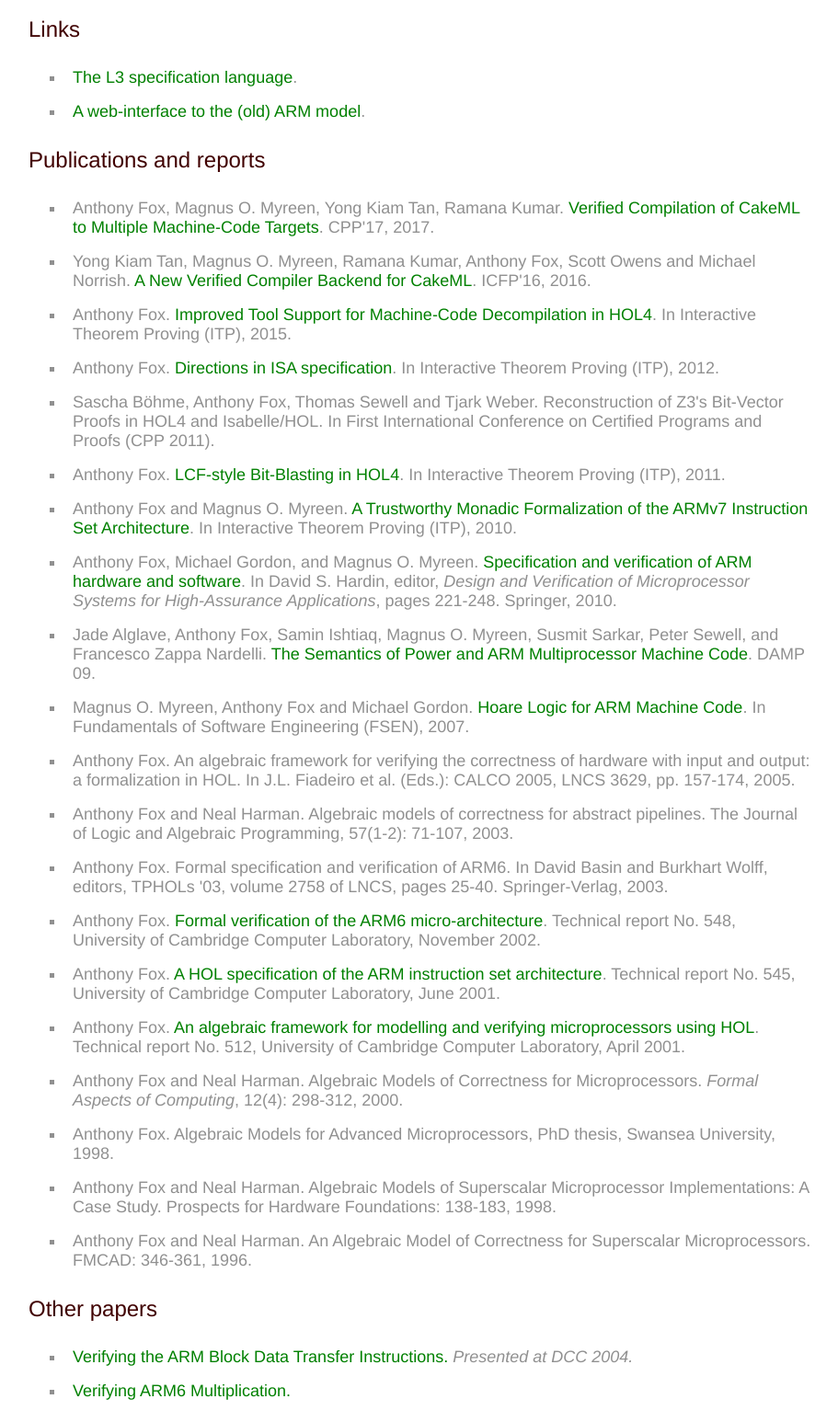
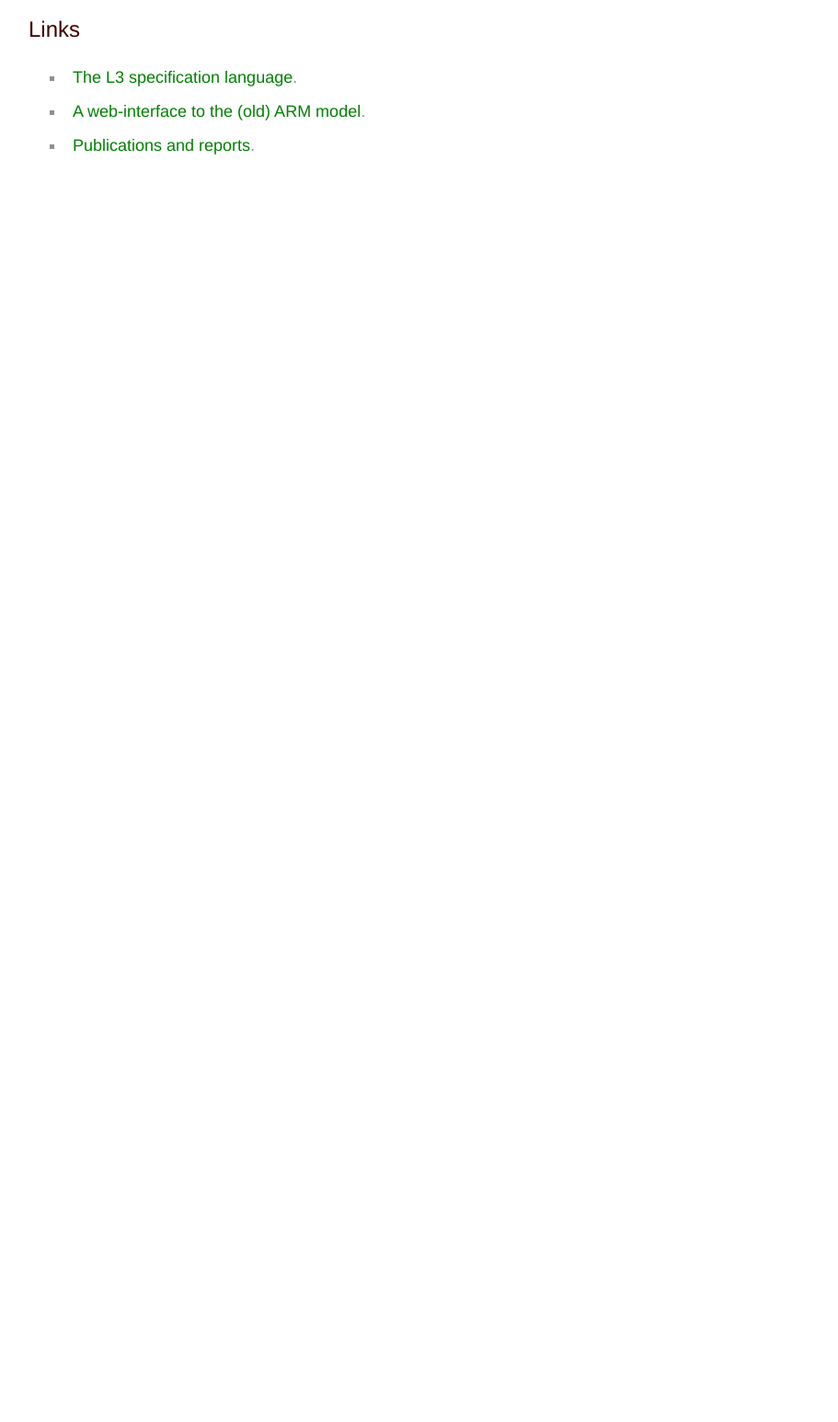
Before and after one commit to hirataqdees/acjf3.github.io, a plain HTML site: page index.html in a window 1280 px wide. Shown: the part 70-1616 px from the top of the page at 92% size, without its empty margins (179-1090 px from the left). After the commit the page ends 800 px from the top, so only its background shows below. Drawn offline with Linux system fonts and the light colour scheme.

Commit message:
Move publications into separate page.

```diff
--- a/index.html
+++ b/index.html
@@ -12,39 +12,7 @@
 <ul>
 <li> <a href="l3/index.html">The L3 specification language</a>. </li>
 <li>  <a href="http://svr-acjf3-armie.cl.cam.ac.uk">A web-interface to the (old) ARM model</a>.
-</ul>
-
-<h2>Publications and reports</h2>
-
-<ul>
-<li>Anthony Fox, Magnus O. Myreen, Yong Kiam Tan, Ramana Kumar. <a href="papers/cpp17.pdf">Verified Compilation of CakeML to Multiple Machine-Code Targets</a>. CPP'17, 2017.</li>
-<li>Yong Kiam Tan, Magnus O. Myreen, Ramana Kumar, Anthony Fox, Scott Owens and Michael Norrish. <a href="papers/icfp16main-main43-p-1febe15-27947-preprint.pdf">A New Verified Compiler Backend for CakeML</a>. ICFP'16, 2016.</li>
-<li>Anthony Fox. <a href="papers/itp15.pdf">Improved Tool Support for Machine-Code Decompilation in HOL4</a>. In Interactive Theorem Proving (ITP), 2015.</li>
-<li>Anthony Fox. <a href="papers/itp12.pdf">Directions in ISA specification</a>.  In Interactive Theorem Proving (ITP), 2012.</li>
-<li>Sascha B&ouml;hme, Anthony Fox, Thomas Sewell and Tjark Weber.  Reconstruction of Z3's Bit-Vector Proofs in HOL4 and Isabelle/HOL.  In First International Conference on Certified Programs and Proofs (CPP 2011).</li>
-<li>Anthony Fox. <a class="apaper" href="http://www.cl.cam.ac.uk/%7Eacjf3/papers/blast.pdf">LCF-style Bit-Blasting in HOL4</a>. In Interactive Theorem Proving (ITP), 2011.</li>
-<li>Anthony Fox and Magnus O. Myreen. <a class="apaper" href="http://www.cl.cam.ac.uk/%7Emom22/itp10-armv7.pdf">A Trustworthy Monadic Formalization of the ARMv7 Instruction Set Architecture</a>. In Interactive Theorem Proving (ITP), 2010.</li>
-<li>Anthony Fox, Michael Gordon, and Magnus O. Myreen. <a href="http://www.springer.com/engineering/circuits+%26+systems/book/978-1-4419-1538-2">Specification and verification of ARM hardware and software</a>. In David S. Hardin, editor, <span style="font-style: italic;">Design and Verification of Microprocessor Systems for High-Assurance Applications</span>, pages 221-248. Springer, 2010.</li>
-<li>Jade Alglave, Anthony Fox, Samin Ishtiaq, Magnus O. Myreen, Susmit Sarkar, Peter Sewell, and Francesco Zappa Nardelli. <a href="http://doi.acm.org/10.1145/1481839.1481842">The Semantics of Power and ARM Multiprocessor Machine Code</a>. DAMP 09.</li>
-<li>Magnus O. Myreen, Anthony Fox and Michael Gordon. <a href="http://www.cl.cam.ac.uk/%7Emom22/arm-hoare-logic.pdf">Hoare Logic for ARM Machine Code</a>. In Fundamentals of Software Engineering (FSEN), 2007.</li>
-<li>Anthony Fox. An algebraic framework for verifying the correctness of hardware with input and output: a formalization in HOL. In J.L. Fiadeiro et al. (Eds.): CALCO 2005, LNCS 3629, pp. 157-174, 2005.</li>
-<li>Anthony Fox and Neal Harman. Algebraic models of correctness for abstract pipelines. The Journal of Logic and Algebraic Programming, 57(1-2): 71-107, 2003.
-<li>Anthony Fox. Formal specification and verification of ARM6. In David Basin and Burkhart Wolff, editors, TPHOLs '03, volume 2758 of LNCS, pages 25-40. Springer-Verlag, 2003.
-<li>Anthony Fox. <a href="http://www.cl.cam.ac.uk/techreports/UCAM-CL-TR-548.html">Formal verification of the ARM6 micro-architecture</a>. Technical report No. 548, University of Cambridge Computer Laboratory, November 2002. </li>
-<li>Anthony Fox. <a href="http://www.cl.cam.ac.uk/techreports/UCAM-CL-TR-545.html">A HOL specification of the ARM instruction set architecture</a>. Technical report No. 545, University of Cambridge Computer Laboratory, June 2001. </li>
-<li>Anthony Fox. <a href="http://www.cl.cam.ac.uk/techreports/UCAM-CL-TR-512.html">An algebraic framework for modelling and verifying microprocessors using HOL</a>. Technical report No. 512, University of Cambridge Computer Laboratory, April 2001. </li>
-<li>Anthony Fox and Neal Harman. Algebraic Models of Correctness for Microprocessors. <i>Formal Aspects of Computing</i>, 12(4): 298-312, 2000. </li>
-<li>Anthony Fox. Algebraic Models for Advanced Microprocessors, PhD thesis, Swansea University, 1998. </li>
-<li>Anthony Fox and Neal Harman. Algebraic Models of Superscalar Microprocessor Implementations: A Case Study. Prospects for Hardware Foundations: 138-183, 1998.
-<li>Anthony Fox and Neal Harman. An Algebraic Model of Correctness for Superscalar Microprocessors. FMCAD: 346-361, 1996.</li>
-</li>
-</ul>
-
-<h2>Other papers</h2>
-
-<ul>
-<li><a href="papers/bdt.pdf">Verifying the ARM Block Data Transfer Instructions.</a> <i>Presented at DCC 2004.</i> </li>
-<li><a href="papers/mul.pdf">Verifying ARM6 Multiplication.</a></li>
+<li> <a href="publications.html">Publications and reports</a>. </li>
 </ul>
 
 <p>&nbsp;</p>
```
Also changed, not shown: publications.html (added, +46 -0 lines).
